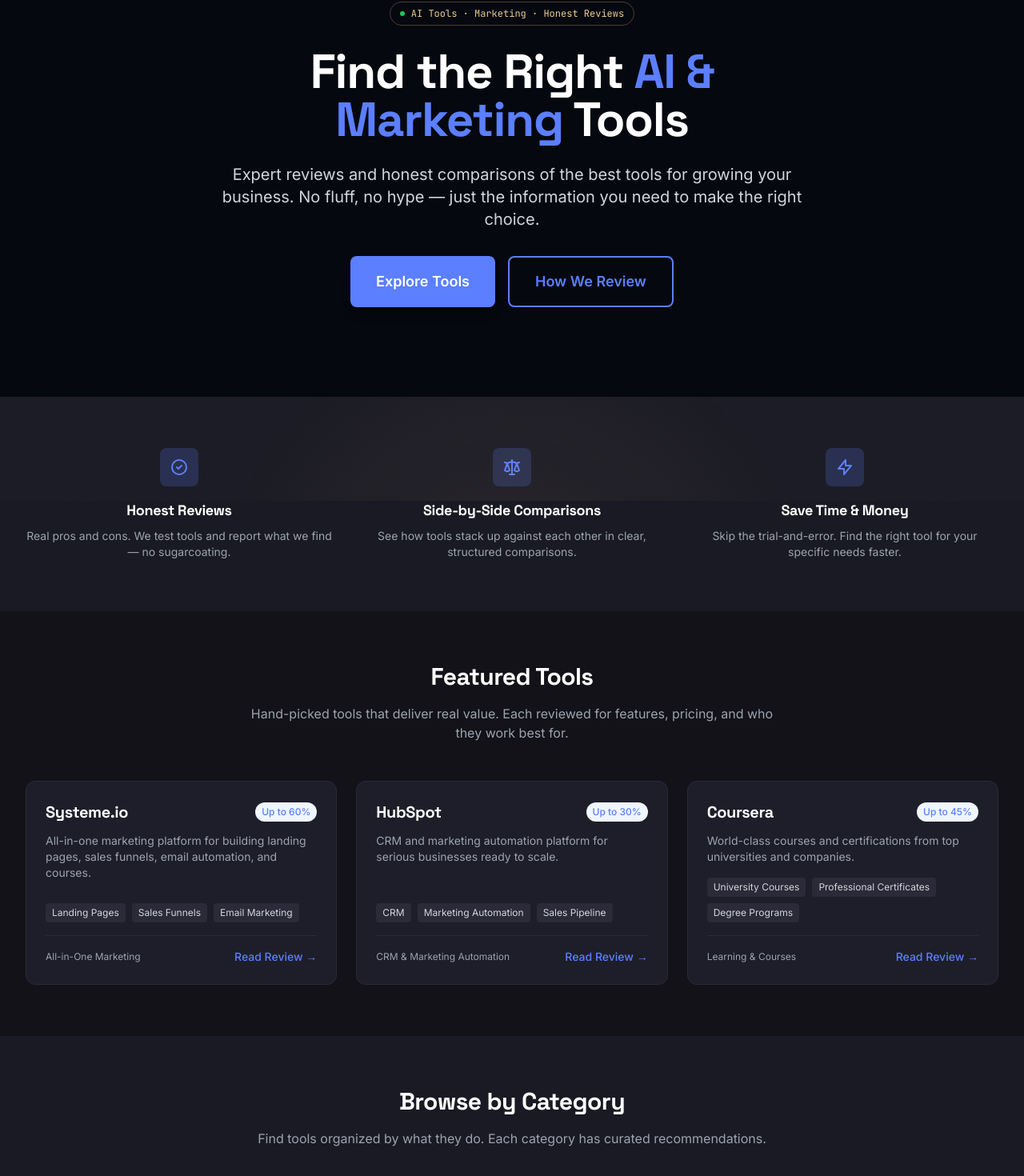
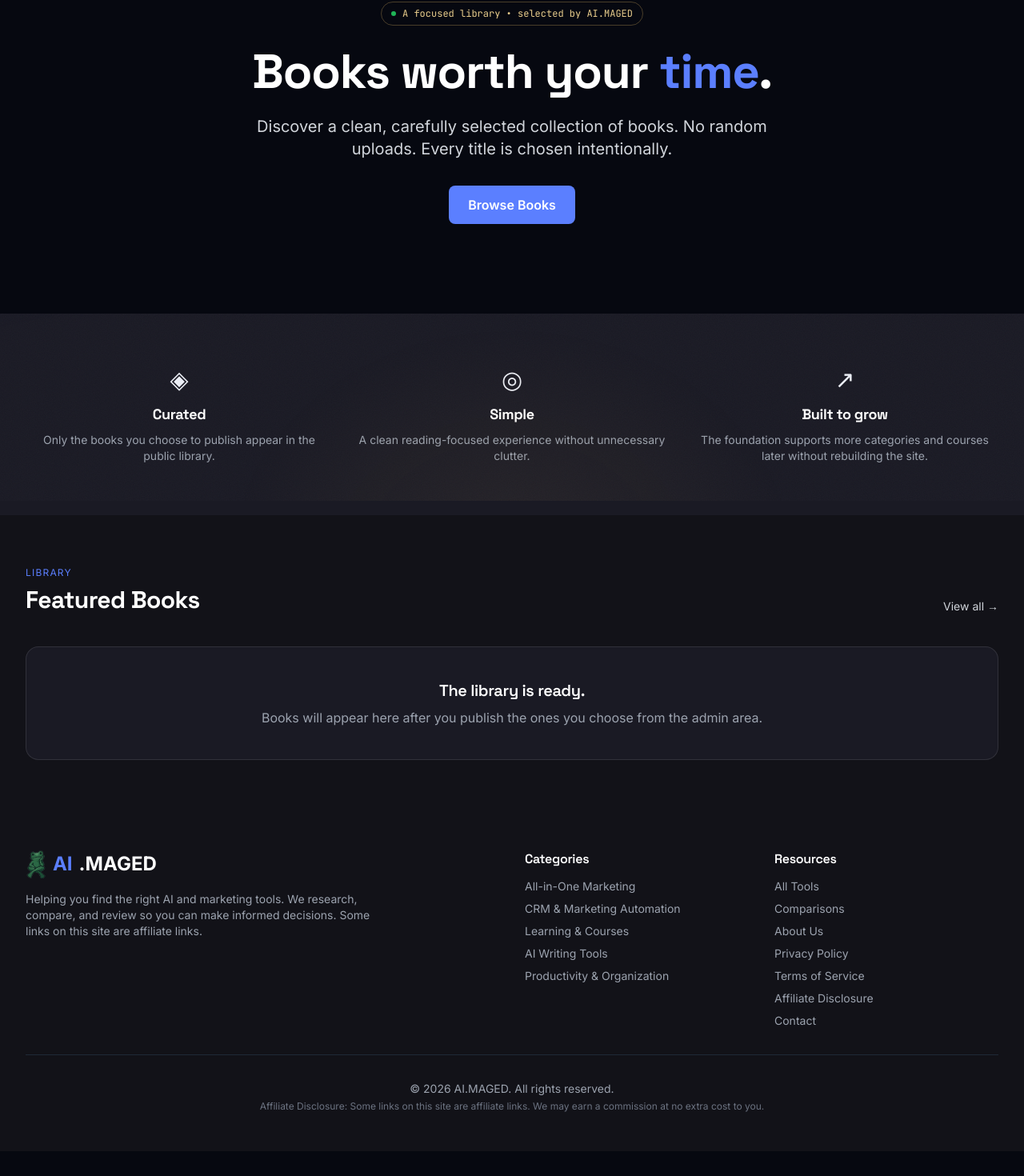
Before and after one commit to magedmokpel87-pixel/ai.maged, a Next.js app: page / in a window 1280 px wide. Shown: the part 174-1644 px from the top of the page at 80% size. After the commit the page ends 1613 px from the top, so only its background shows below. Built offline with nearby package versions, Linux system fonts and the light colour scheme.

Commit message:
refactor: turn homepage into curated books experience

```diff
--- a/src/app/page.tsx
+++ b/src/app/page.tsx
@@ -1,123 +1,100 @@
-"use client";
+import { Metadata } from "next";
+import Link from "next/link";
+import { listPublishedBooks } from "@/lib/books";
+import BookCover from "@/components/BookCover";
 
-import { products } from "@/data/products";
-import { categories } from "@/data/categories";
-import ProductCard from "@/components/ProductCard";
-import CategoryCard from "@/components/CategoryCard";
-import CTAButton from "@/components/CTAButton";
-import { useLanguage } from "@/i18n/LanguageProvider";
+export const dynamic = "force-dynamic";
 
-export default function Home() {
-  const featuredProducts = products.slice(0, 3);
-  const { tr } = useLanguage();
+export const metadata: Metadata = {
+  title: "AI.MAGED — Curated Books",
+  description: "A focused library of carefully selected books across many subjects, genres, and languages.",
+  alternates: { canonical: "https://aimaged.com" },
+};
+
+export default async function Home() {
+  const books = await listPublishedBooks();
+  const featured = books.filter((book) => book.featured).slice(0, 6);
+  const showcase = featured.length ? featured : books.slice(0, 6);
 
   return (
     <>
-      {/* Ambient backgrounds */}
       <div className="mesh"></div>
       <div className="grain"></div>
 
-      {/* Hero Section */}
-      <section className="relative bg-void text-white">
+      <section className="relative bg-void text-white overflow-hidden">
         <div className="max-w-7xl mx-auto px-4 sm:px-6 lg:px-8 py-20 lg:py-28">
-          <div className="text-center max-w-3xl mx-auto">
+          <div className="text-center max-w-4xl mx-auto">
             <div className="inline-flex items-center gap-2 font-mono text-xs text-gold-bright border border-gold/35 bg-gold/6 px-3 py-1.5 rounded-full mb-7">
               <span className="w-1.5 h-1.5 rounded-full bg-green-500 animate-pulse"></span>
-              {tr("hero.badge")}
+              A focused library • selected by AI.MAGED
             </div>
             <h1 className="text-4xl sm:text-5xl lg:text-6xl font-bold mb-6 font-display">
-              {tr("hero.title1")}{" "}
-              <span className="text-electric-500">{tr("hero.title2")}</span>{" "}
-              {tr("hero.title3")}
+              Books worth your
+              <span className="text-electric-500"> time</span>.
             </h1>
-            <p className="text-lg sm:text-xl text-gray-300 mb-8">
-              {tr("hero.sub")}
+            <p className="text-lg sm:text-xl text-gray-300 max-w-2xl mx-auto mb-8">
+              Discover a clean, carefully selected collection of books. No random uploads. Every title is chosen intentionally.
             </p>
-            <div className="flex flex-col sm:flex-row gap-4 justify-center">
-              <CTAButton href="#featured" text={tr("hero.cta1")} size="lg" />
-              <CTAButton href="/about" text={tr("hero.cta2")} variant="outline" size="lg" />
+            <Link href="/books" className="inline-flex items-center justify-center rounded-lg bg-electric-500 px-6 py-3 font-semibold text-white hover:opacity-90 transition">
+              Browse Books
+            </Link>
+          </div>
+        </div>
+      </section>
+
+      <section className="py-16 bg-navy-800">
+        <div className="max-w-7xl mx-auto px-4 sm:px-6 lg:px-8">
+          <div className="grid grid-cols-1 md:grid-cols-3 gap-8">
+            <div className="text-center">
+              <div className="text-3xl mb-3">◈</div>
+              <h2 className="text-lg font-bold text-white mb-2">Curated</h2>
+              <p className="text-gray-400 text-sm">Only the books you choose to publish appear in the public library.</p>
+            </div>
+            <div className="text-center">
+              <div className="text-3xl mb-3">◎</div>
+              <h2 className="text-lg font-bold text-white mb-2">Simple</h2>
+              <p className="text-gray-400 text-sm">A clean reading-focused experience without unnecessary clutter.</p>
+            </div>
+            <div className="text-center">
+              <div className="text-3xl mb-3">↗</div>
+              <h2 className="text-lg font-bold text-white mb-2">Built to grow</h2>
+              <p className="text-gray-400 text-sm">The foundation supports more categories and courses later without rebuilding the site.</p>
             </div>
           </div>
         </div>
       </section>
 
-      {/* Value Proposition */}
-      <section className="py-16 bg-navy-800">
+      <section className="py-16 bg-navy-900">
         <div className="max-w-7xl mx-auto px-4 sm:px-6 lg:px-8">
-          <div className="grid grid-cols-1 md:grid-cols-3 gap-8">
-            <div className="text-center">
-              <div className="w-12 h-12 bg-electric-500/20 rounded-lg flex items-center justify-center mx-auto mb-4">
-                <svg className="w-6 h-6 text-electric-500" fill="none" stroke="currentColor" viewBox="0 0 24 24">
-                  <path strokeLinecap="round" strokeLinejoin="round" strokeWidth={2} d="M9 12l2 2 4-4m6 2a9 9 0 11-18 0 9 9 0 0118 0z" />
-                </svg>
-              </div>
-              <h3 className="text-lg font-bold text-white mb-2">{tr("val.honest.t")}</h3>
-              <p className="text-gray-400 text-sm">{tr("val.honest.d")}</p>
+          <div className="flex items-end justify-between gap-4 mb-10">
+            <div>
+              <p className="text-xs uppercase tracking-widest text-electric-500 mb-2">Library</p>
+              <h2 className="text-3xl font-bold text-white">Featured Books</h2>
             </div>
-            <div className="text-center">
-              <div className="w-12 h-12 bg-electric-500/20 rounded-lg flex items-center justify-center mx-auto mb-4">
-                <svg className="w-6 h-6 text-electric-500" fill="none" stroke="currentColor" viewBox="0 0 24 24">
-                  <path strokeLinecap="round" strokeLinejoin="round" strokeWidth={2} d="M3 6l3 1m0 0l-3 9a5.002 5.002 0 006.001 0M6 7l3 9M6 7l6-2m6 2l3-1m-3 1l-3 9a5.002 5.002 0 006.001 0M18 7l3 9m-3-9l-6-2m0-2v2m0 16V5m0 16H9m3 0h3" />
-                </svg>
-              </div>
-              <h3 className="text-lg font-bold text-white mb-2">{tr("val.compare.t")}</h3>
-              <p className="text-gray-400 text-sm">{tr("val.compare.d")}</p>
+            <Link href="/books" className="text-sm text-gray-300 hover:text-white">View all →</Link>
+          </div>
+
+          {showcase.length === 0 ? (
+            <div className="rounded-2xl border border-white/10 bg-navy-800 p-10 text-center">
+              <h3 className="text-xl font-semibold text-white mb-2">The library is ready.</h3>
+              <p className="text-gray-400">Books will appear here after you publish the ones you choose from the admin area.</p>
             </div>
-            <div className="text-center">
-              <div className="w-12 h-12 bg-electric-500/20 rounded-lg flex items-center justify-center mx-auto mb-4">
-                <svg className="w-6 h-6 text-electric-500" fill="none" stroke="currentColor" viewBox="0 0 24 24">
-                  <path strokeLinecap="round" strokeLinejoin="round" strokeWidth={2} d="M13 10V3L4 14h7v7l9-11h-7z" />
-                </svg>
-              </div>
-              <h3 className="text-lg font-bold text-white mb-2">{tr("val.save.t")}</h3>
-              <p className="text-gray-400 text-sm">{tr("val.save.d")}</p>
+          ) : (
+            <div className="grid grid-cols-1 sm:grid-cols-2 lg:grid-cols-3 gap-6">
+              {showcase.map((book) => (
+                <Link key={book.id} href={`/books/${book.slug}`} className="group rounded-2xl overflow-hidden border border-white/10 bg-navy-800 hover:border-electric-500/50 transition">
+                  <div className="aspect-[3/4] bg-navy-700">
+                    <BookCover book={book} priority={false} />
+                  </div>
+                  <div className="p-5">
+                    <p className="text-xs text-electric-500 uppercase tracking-wider mb-2">{book.category || "Book"}</p>
+                    <h3 className="text-lg font-bold text-white group-hover:text-electric-500 transition">{book.title}</h3>
+                    {book.author && <p className="text-sm text-gray-400 mt-1">{book.author}</p>}
+                  </div>
+                </Link>
+              ))}
             </div>
-          </div>
-        </div>
-      </section>
-
-      {/* Featured Products */}
-      <section id="featured" className="py-16 bg-navy-900">
-        <div className="max-w-7xl mx-auto px-4 sm:px-6 lg:px-8">
-          <div className="text-center mb-12">
-            <h2 className="text-3xl font-bold text-white mb-4">{tr("feat.title")}</h2>
-            <p className="text-gray-400 max-w-2xl mx-auto">
-              {tr("feat.sub")}
-            </p>
-          </div>
-          <div className="grid grid-cols-1 md:grid-cols-2 lg:grid-cols-3 gap-6">
-            {featuredProducts.map((product) => (
-              <ProductCard key={product.id} product={product} />
-            ))}
-          </div>
-        </div>
-      </section>
-
-      {/* Categories */}
-      <section className="py-16 bg-navy-800">
-        <div className="max-w-7xl mx-auto px-4 sm:px-6 lg:px-8">
-          <div className="text-center mb-12">
-            <h2 className="text-3xl font-bold text-white mb-4">{tr("cat.title")}</h2>
-            <p className="text-gray-400 max-w-2xl mx-auto">
-              {tr("cat.sub")}
-            </p>
-          </div>
-          <div className="grid grid-cols-1 sm:grid-cols-2 lg:grid-cols-3 gap-6">
-            {categories.map((category) => (
-              <CategoryCard key={category.id} category={category} />
-            ))}
-          </div>
-        </div>
-      </section>
-
-      {/* CTA Section */}
-      <section className="py-20 bg-navy-700 text-white">
-        <div className="max-w-4xl mx-auto px-4 sm:px-6 lg:px-8 text-center">
-          <h2 className="text-3xl font-bold mb-4">{tr("cta.title")}</h2>
-          <p className="text-gray-300 mb-8 text-lg">
-            {tr("cta.sub")}
-          </p>
-          <CTAButton href="/category/all-in-one-marketing" text={tr("cta.btn")} size="lg" />
+          )}
         </div>
       </section>
     </>
```
